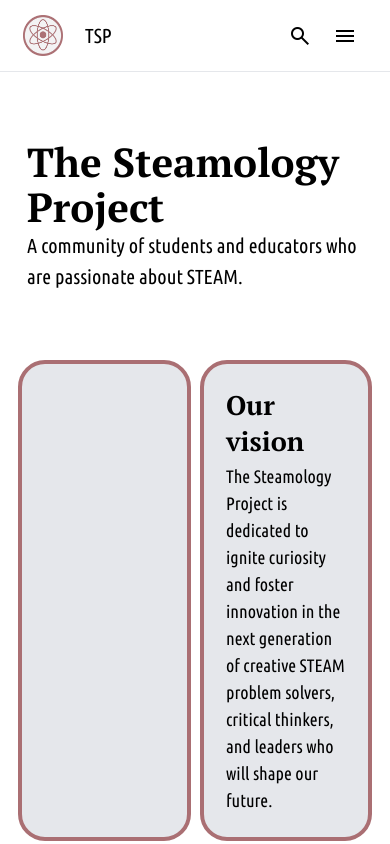
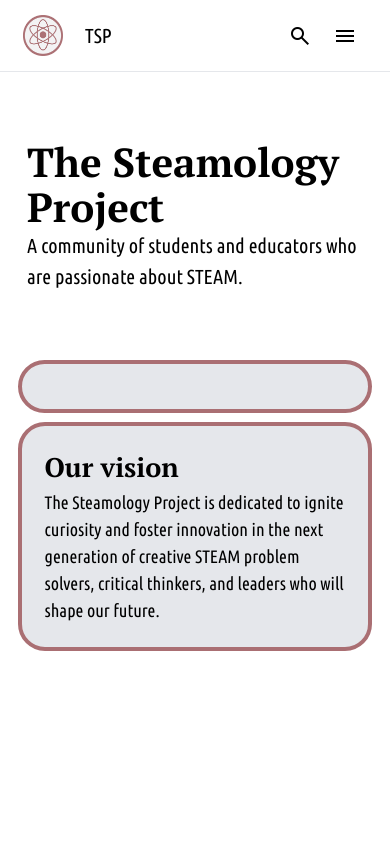
Before and after one commit to manuthecoder/TSP-website, a Next.js app: page / in a window 390 px wide. Built offline with nearby package versions, Linux system fonts and the light colour scheme.

Commit message:
add padding

```diff
--- a/app/blog/page.tsx
+++ b/app/blog/page.tsx
@@ -73,7 +73,7 @@
 
 export default function Page() {
   return (
-    <div className="text-center h-[100vh] flex items-center flex-col justify-center">
+    <div className="text-center h-[100vh] flex items-center flex-col justify-center px-4">
       <h1 className="text-4xl mb-1 font-heading font-[700]">
         Under construction!
       </h1>
--- a/app/donate-now/page.tsx
+++ b/app/donate-now/page.tsx
@@ -1,6 +1,6 @@
 export default function Page() {
   return (
-    <div className="text-center h-[100vh] flex items-center flex-col justify-center">
+    <div className="text-center h-[100vh] flex items-center flex-col justify-center px-4">
       <h1 className="text-4xl mb-1 font-heading font-[700]">
         Under construction!
       </h1>
--- a/app/magazine/page.tsx
+++ b/app/magazine/page.tsx
@@ -1,6 +1,6 @@
 export default function Page() {
   return (
-    <div className="text-center h-[100vh] flex items-center flex-col justify-center">
+    <div className="text-center h-[100vh] flex items-center flex-col justify-center px-4">
       <h1 className="text-4xl mb-1 font-heading font-[700]">
         Under construction!
       </h1>
--- a/app/page.tsx
+++ b/app/page.tsx
@@ -26,7 +26,7 @@ export default function Home() {
         {/*  */}
 
         {/* Grid */}
-        <div className="flex mt-3 gap-2 ">
+        <div className="flex mt-3 gap-2 flex-col sm:flex-row">
           <div className="box"></div>
           <div className="box">
             <h1 className="font-heading text-2xl mb-1">Our vision</h1>
```
